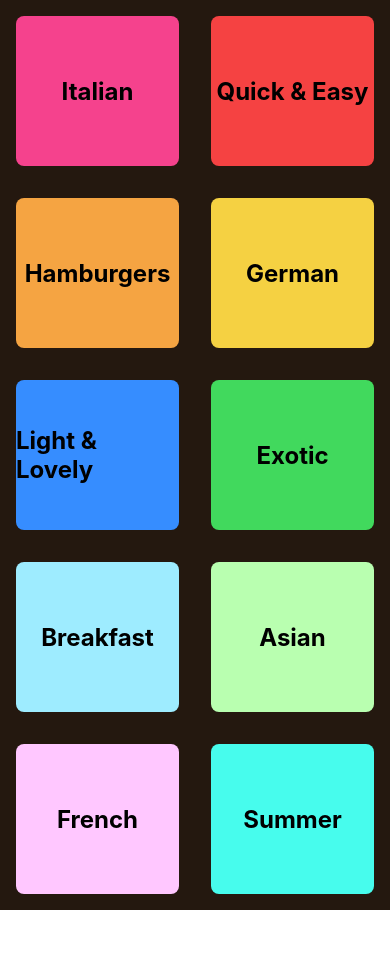
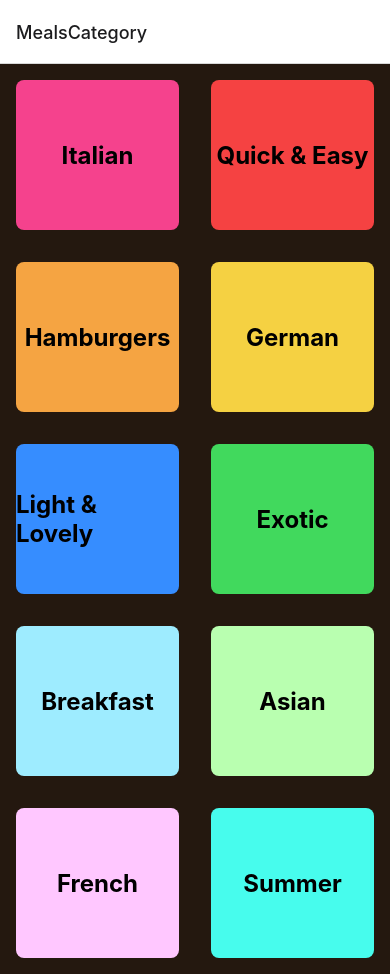
Before and after one commit to shyamtiwari02062001/Meals, a React Native app: screen / in a window 390 px wide. Before the commit the page ends 910 px from the top, so only its background shows below. Built offline with nearby package versions, Linux system fonts and the light colour scheme.

Commit message:
Switching screen

```diff
--- a/App.js
+++ b/App.js
@@ -1,18 +1,16 @@
 import React from 'react';
-import {StatusBar, StyleSheet, Text, View} from 'react-native';
+import {NavigationContainer} from '@react-navigation/native';
+import {createNativeStackNavigator} from '@react-navigation/native-stack';
 import CategoryScreen from './screens/categoryScreen';
-
+import MealsOverViewScreen from './screens/mealsOverViewScree';
+const Stack = createNativeStackNavigator();
 export default function App() {
   return (
-    <View style={styles.container}>
-      <StatusBar style={'light'} />
-      <CategoryScreen />
-    </View>
+    <NavigationContainer>
+      <Stack.Navigator initialRouteName="MealsCategory">
+        <Stack.Screen name="MealsCategory" component={CategoryScreen} />
+        <Stack.Screen name="MealsOverview" component={MealsOverViewScreen} />
+      </Stack.Navigator>
+    </NavigationContainer>
   );
 }
-
-const styles = StyleSheet.create({
-  container: {
-    backgroundColor: '#24180f',
-  },
-});
--- a/components/categoryGridTile.js
+++ b/components/categoryGridTile.js
@@ -1,10 +1,11 @@
 import React from 'react';
 import {View, Pressable, Text, StyleSheet} from 'react-native';
-const CategoryGriteTile = ({title, color}) => {
+const CategoryGriteTile = ({title, color, onPress}) => {
   return (
     <View style={[styles.gridItem, {backgroundColor: color}]}>
       <Pressable
         android_ripple={{color: '#fff'}}
+        onPress={onPress}
         style={({pressed}) => [
           styles.button,
           pressed ? styles.buttonPressed : null,
--- a/package.json
+++ b/package.json
@@ -10,8 +10,12 @@
     "lint": "eslint ."
   },
   "dependencies": {
+    "@react-navigation/native": "^6.0.12",
+    "@react-navigation/native-stack": "^6.8.0",
     "react": "18.1.0",
-    "react-native": "0.70.0"
+    "react-native": "0.70.0",
+    "react-native-safe-area-context": "^4.3.3",
+    "react-native-screens": "^3.17.0"
   },
   "devDependencies": {
     "@babel/core": "^7.12.9",
--- a/screens/categoryScreen.js
+++ b/screens/categoryScreen.js
@@ -1,18 +1,25 @@
 import React from 'react';
-import {FlatList} from 'react-native';
+import {FlatList, View, StyleSheet} from 'react-native';
 import CategoryGriteTile from '../components/categoryGridTile';
 import {CATEGORIES} from '../data/dummyData';
 
-const CategoryScreen = () => {
+const CategoryScreen = ({navigation}) => {
   const renderCategoryItem = itemData => {
+    const pressHandler = () => {
+      navigation.navigate('MealsOverview', {
+        categoryId: itemData.item.id,
+      });
+    };
     return (
       <CategoryGriteTile
         title={itemData.item.title}
         color={itemData.item.color}
+        onPress={pressHandler}
       />
     );
   };
   return (
+    <View style={styles.container}>
       <FlatList
         showsVerticalScrollIndicator={false}
         data={CATEGORIES}
@@ -20,6 +27,12 @@ const CategoryScreen = () => {
         keyExtractor={item => item.id}
         numColumns={2}
       />
+    </View>
   );
 };
 export default CategoryScreen;
+const styles = StyleSheet.create({
+  container: {
+    backgroundColor: '#24180f',
+  },
+});
--- /dev/null
+++ b/screens/mealsOverViewScree.js
@@ -0,0 +1,22 @@
+import React from 'react';
+import {View, Text, StyleSheet} from 'react-native';
+import {MEALS} from '../data/dummyData';
+const MealsOverViewScreen = ({route}) => {
+  const id = route.params.categoryId;
+  console.log(id);
+  return (
+    <View style={styles.container}>
+      <Text style={styles.text}>Meals OverView Screen {id}</Text>
+    </View>
+  );
+};
+export default MealsOverViewScreen;
+const styles = StyleSheet.create({
+  container: {
+    flex: 1,
+    padding: 16,
+  },
+  text: {
+    color: '#000',
+  },
+});
```
Also changed, not shown: 2 other files (tests, documents, lock files or other folders). Lines whose indentation alone changed are shown as unchanged.
